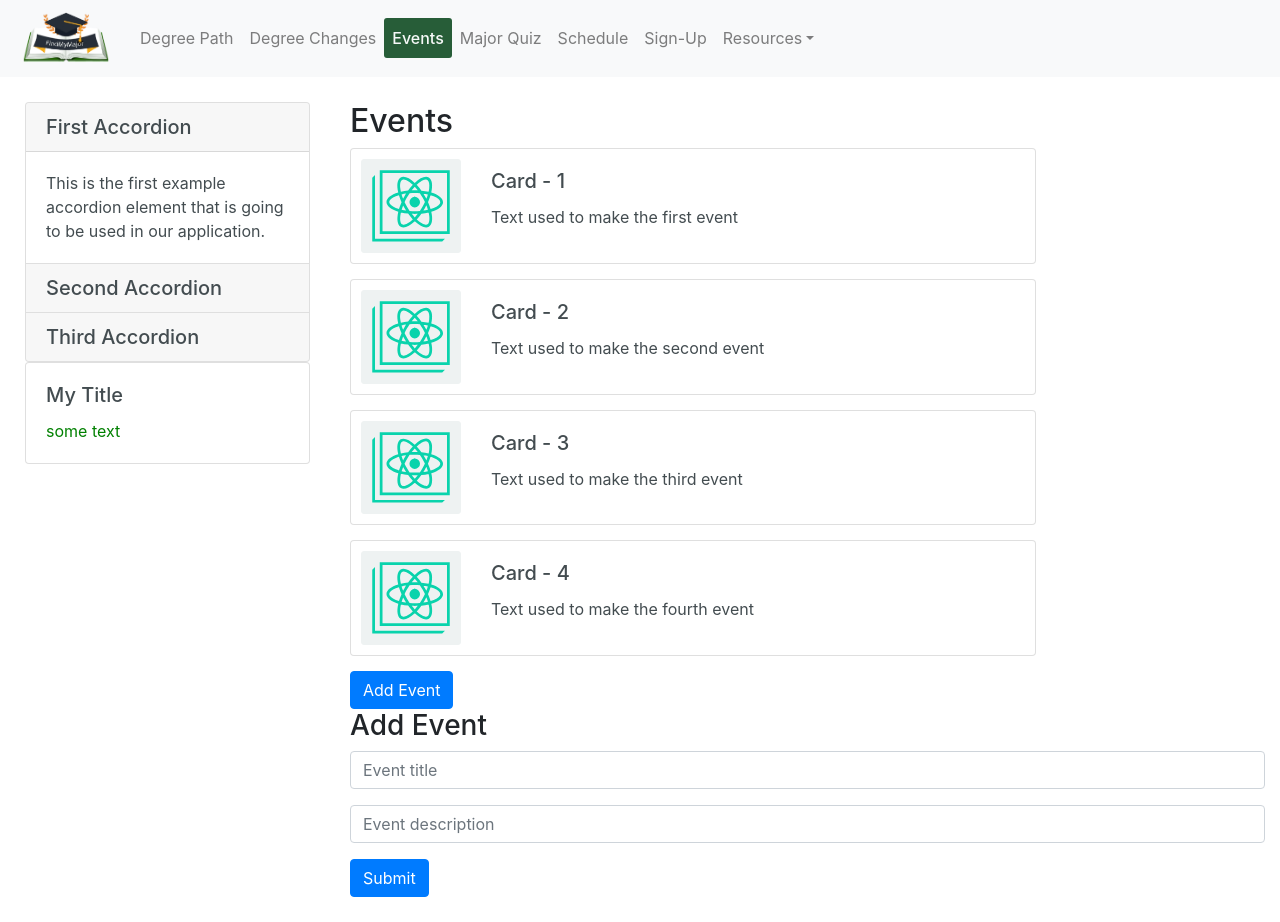
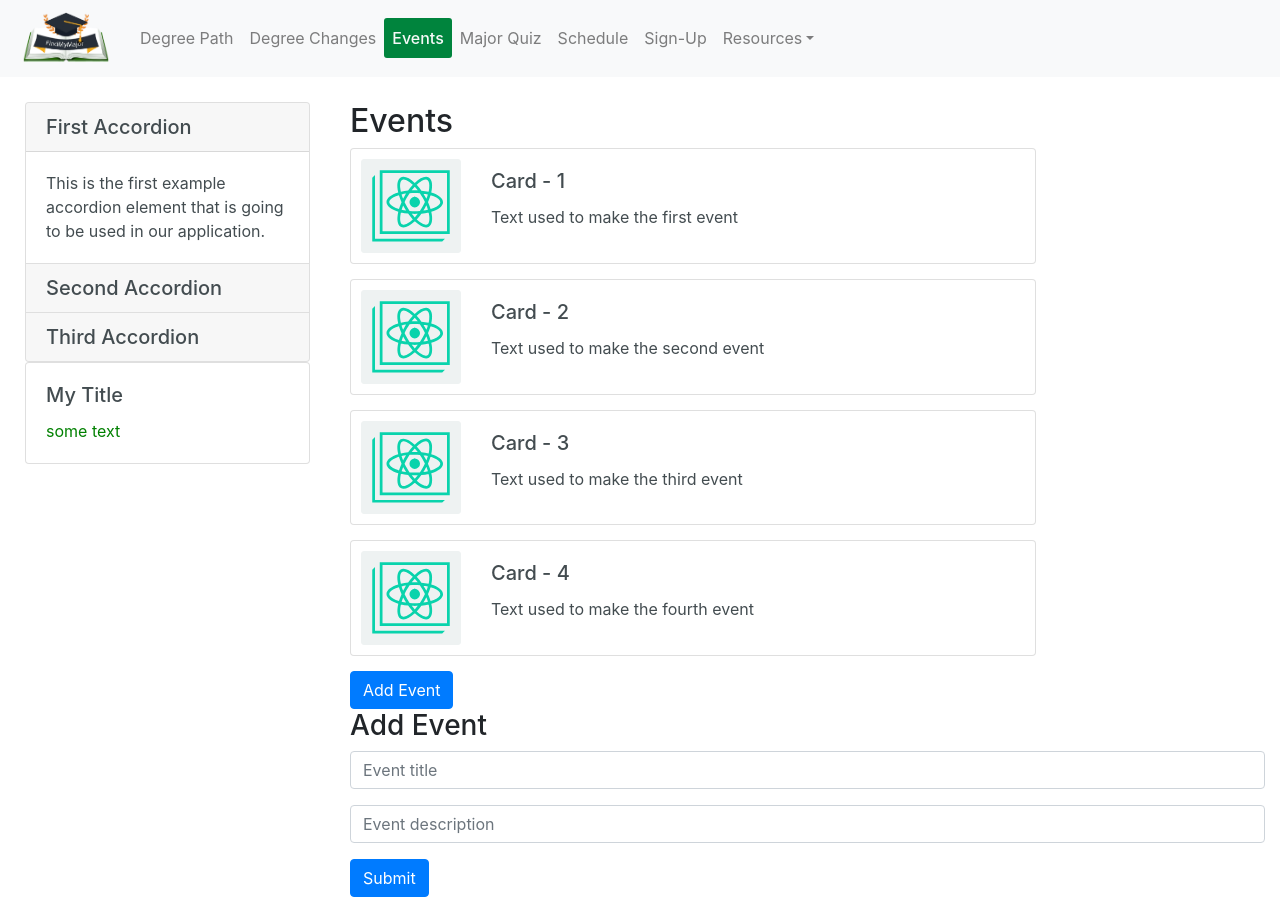
Before and after one commit to McCrakken/CS_3410-find-my-app, a React (Create React App) app: page /Events in a window 1280 px wide. Built offline with nearby package versions, Linux system fonts and the light colour scheme.

Commit message:
change navbar green to be less bold

```diff
--- a/src/styles/components/_navbar.scss
+++ b/src/styles/components/_navbar.scss
@@ -1,7 +1,7 @@
 .navbar-light {
   .navbar-nav {
     .nav-link.active {
-      background-color: $color-primary-green;
+      background-color: $color-green-1;
       border-radius: 3px;
       color: #f6f9f8;
       font-weight: 500;
```
